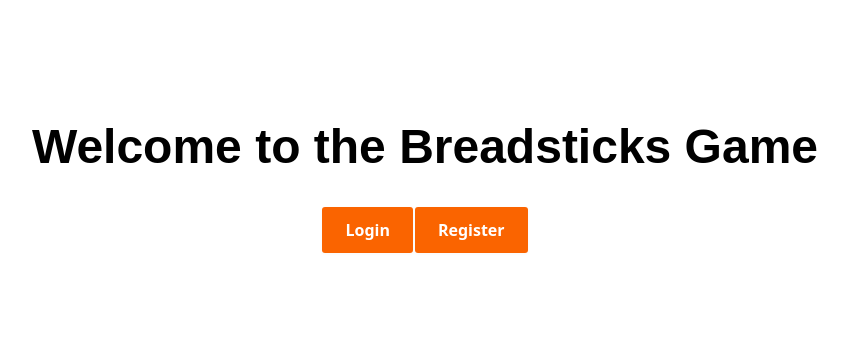
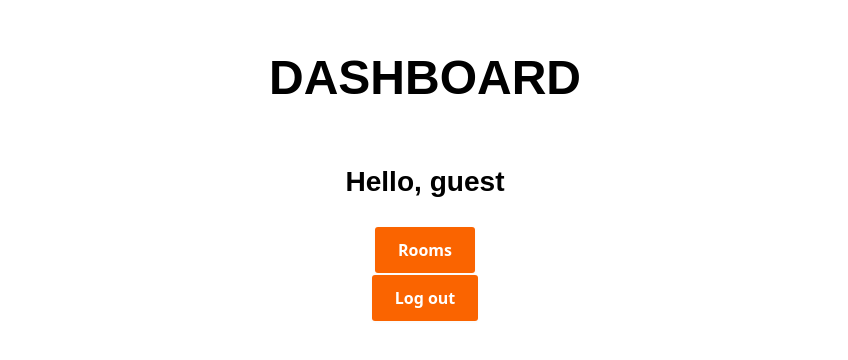
Before and after one commit to Zuberbuhler/CS161_Breadsticks, a React (Create React App) app in the folder front/: page /Dashboard in a window 1280 px wide. Before the commit this address led to /. Shown: the part 230-590 px from the top of the page, without its empty margins (215-1063 px from the left). Built offline with nearby package versions, Linux system fonts and the light colour scheme; no server answers; what boardgame.io would draw is missing.

Commit message:
guest login

```diff
--- a/front/src/components/Dashboard.js
+++ b/front/src/components/Dashboard.js
@@ -25,13 +25,20 @@ export default function Dashboard() {
     const [registerPassword, setRegisterPassword] = useState("");
 
     const [user, setUser] = useState({})
+    const [guestEmail, setGuestEmail] = useState("");
 
     const auth = getAuth();
+
+    console.log(user?.email);
+    if (user?.email === undefined) {
+        // setGuestEmail("guest");
+        console.log("no email");
+    }
 
     /*
     If the user is NOT already logged in and navigates to this
     page, redirect to landing page
-    */
+
     onAuthStateChanged(auth, (currentUser) => {
         if (!currentUser) {
             navigate('/');
@@ -40,6 +47,7 @@ export default function Dashboard() {
             setUser(currentUser)
         }
     });
+    */
 
     /*
     Logs out and navigates to the landing page
@@ -59,7 +67,11 @@ export default function Dashboard() {
     return (
         <body>
             <h1>DASHBOARD</h1>
-            <h3>Hello, {user?.email}</h3>
+            {user?.email === undefined ?
+                <h3>Hello, guest</h3>
+                :
+                <h3>Hello, {user?.email}</h3>
+            }
             <button class="button-5" onClick={rooms}>Rooms</button>
             <button class="button-5" onClick={logout}>Log out</button>
         </body>
--- a/front/src/components/Login.js
+++ b/front/src/components/Login.js
@@ -40,6 +40,14 @@ function Login() {
         const uid = currentUser.uid;
     }
     });
+
+    const offline_login = () => {
+        const user = {
+            email: "tester2@gmail.com",
+        };
+        navigate('/Dashboard');
+    }
+
 
     /*
     Logs in with provided email and password
@@ -145,6 +153,7 @@ function Login() {
 
             <br></br>
             <button class="button-5" onClick={login}>Login</button>
+            <button class="button-5" onClick={offline_login}>Continue As Guest</button>
 
             <br></br>
             <br></br>
--- a/front/src/components/Rooms.js
+++ b/front/src/components/Rooms.js
@@ -28,10 +28,15 @@ const Rooms = () => {
   const [rooms, setRooms] = useState([]);
   const [showChat, setShowChat] = useState(false);
 
+  // gives random guest account
+  if (username === "") {
+    setUsername("guest" + Math.floor((Math.random() * 100000) + 1));
+  }
+
   /*
   checks if the user is logged in. If they aren't, they
   are sent back to the landing page
-  */
+
   onAuthStateChanged(auth, (currentUser) => {
     if (currentUser) {
         setUser(currentUser)
@@ -43,6 +48,7 @@ const Rooms = () => {
       navigate('/');
     }
   });
+  */
 
   // navigation function
   const back = async () => {
```
